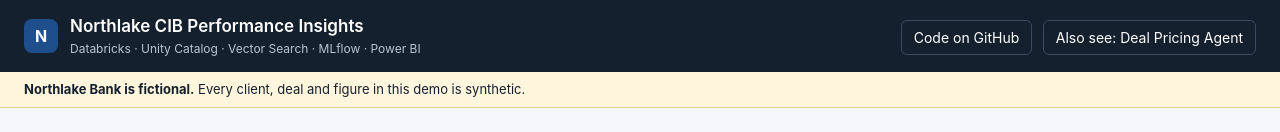
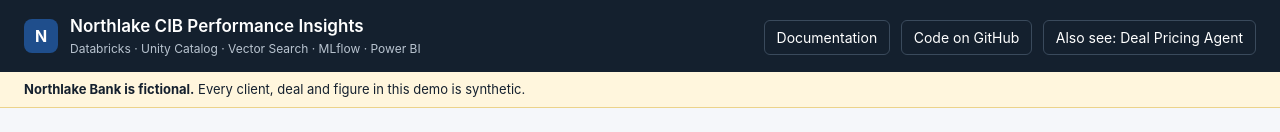
Before and after one commit to hpk369/kpi-variance-explainer, a plain HTML site: page docs/index.html in a window 1280 px wide. Shown: the top 132 px of the page. Drawn offline with Linux system fonts and the light colour scheme.

Commit message:
Add Documentation link to the demo page header

```diff
--- a/docs/index.html
+++ b/docs/index.html
@@ -63,6 +63,7 @@
     <div><h1>Northlake CIB Performance Insights</h1><span>Databricks · Unity Catalog · Vector Search · MLflow · Power BI</span></div>
   </div>
   <nav>
+    <a href="https://github.com/hpk369/northlake-cib-insights-agent#readme">Documentation</a>
     <a href="https://github.com/hpk369/northlake-cib-insights-agent">Code on GitHub</a>
     <a id="video-link" href="#" hidden>2-min video</a>
     <a href="https://deals.inkandinfra.com">Also see: Deal Pricing Agent</a>
```
